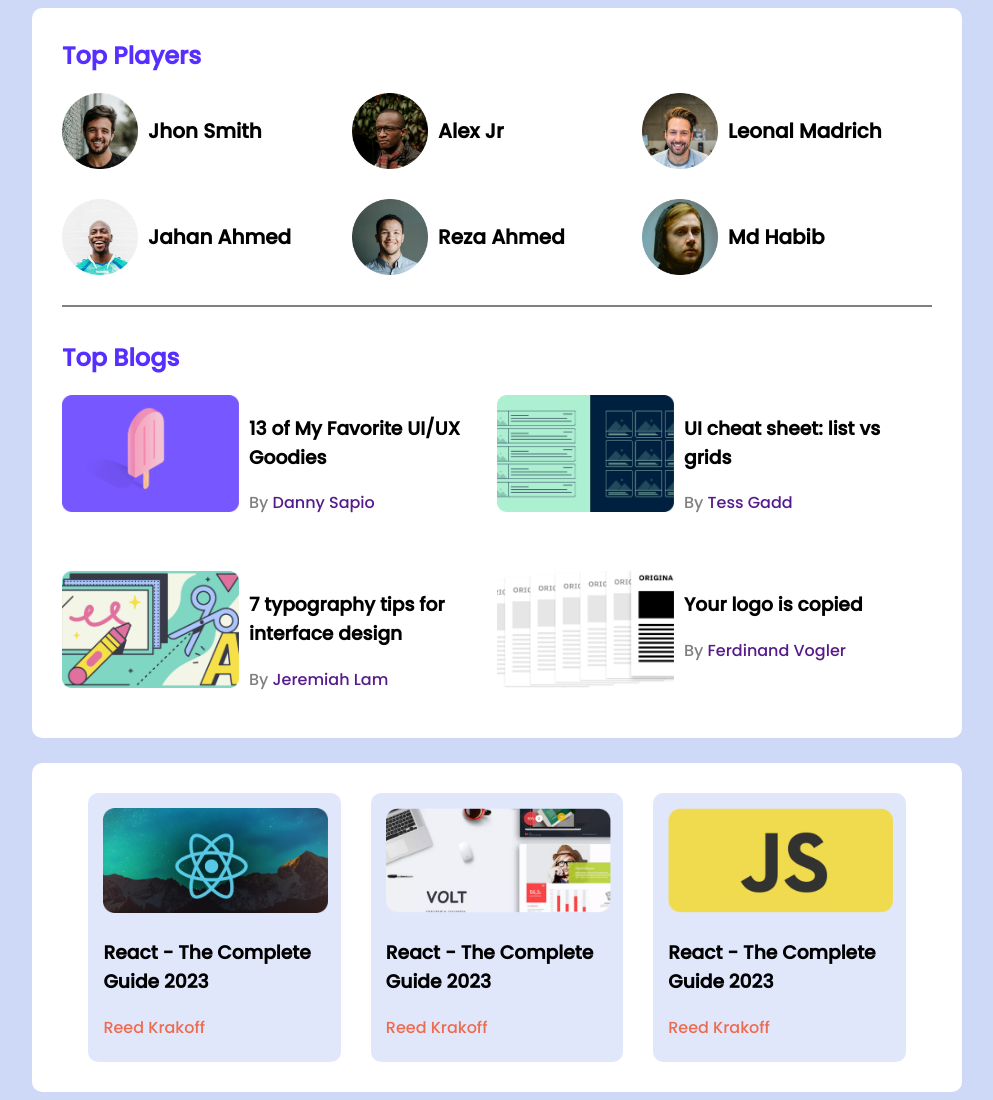
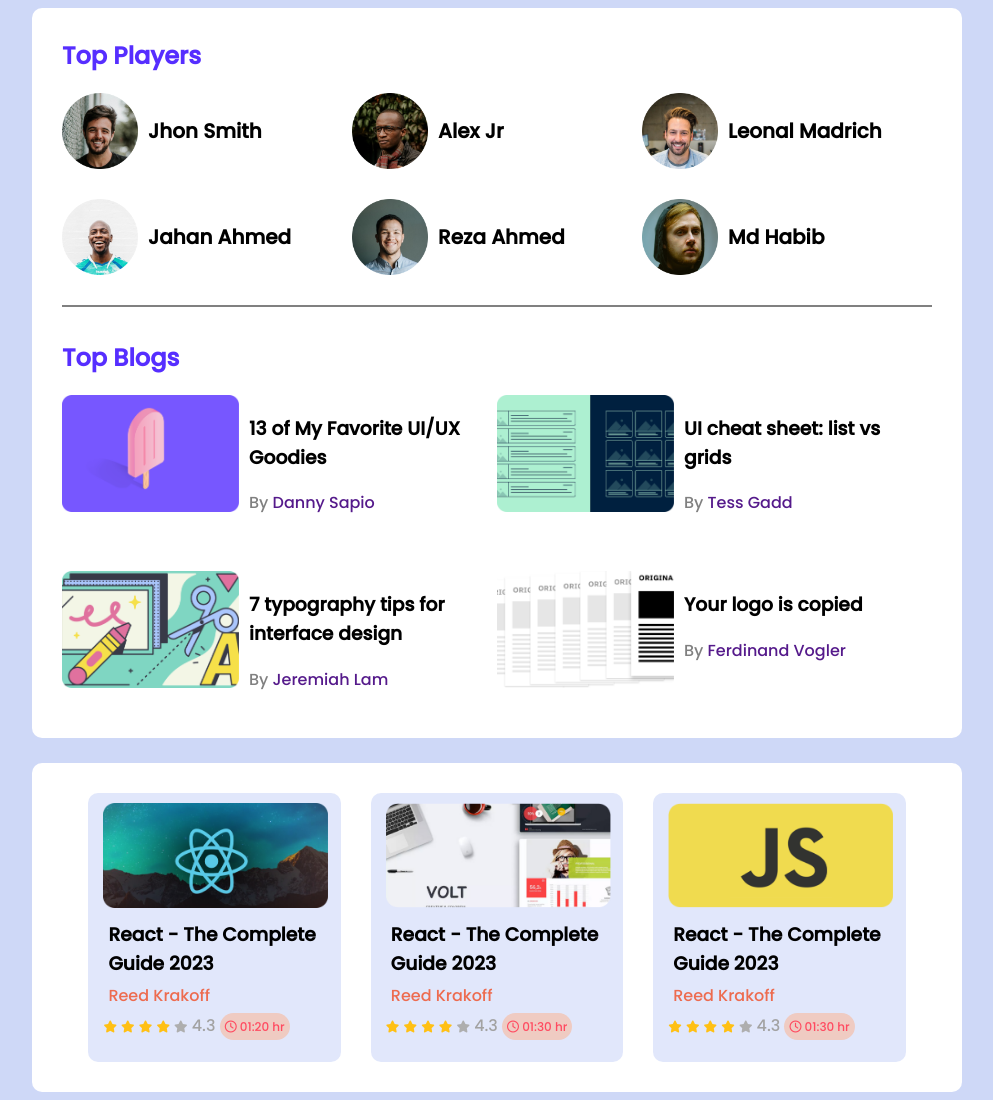
Before and after one commit to hrhabib07/leader-boad-css3, a plain HTML site: page index.html in a window 1280 px wide. Shown: the whole page, without its empty margins (143-1136 px from the left). Drawn offline with Linux system fonts and the light colour scheme.

Commit message:
font awesome added

```diff
--- a/index.html
+++ b/index.html
@@ -7,6 +7,7 @@
     <meta name="viewport" content="width=device-width, initial-scale=1.0">
     <title>Leader-board</title>
     <link rel="stylesheet" href="style/style.css">
+    <script src="https://kit.fontawesome.com/8d5de4636b.js" crossorigin="anonymous"></script>
 </head>
 
 
@@ -107,6 +108,22 @@
                             <h3>React - The Complete Guide 2023</h3>
                             <p class="course-author">Reed Krakoff</p>
                         </div>
+                        <div>
+                            <span>
+                                <i class="fa-solid fa-star filled"></i>
+                                <i class="fa-solid fa-star filled"></i>
+                                <i class="fa-solid fa-star filled"></i>
+                                <i class="fa-solid fa-star filled"></i>
+                                <i class="fa-solid fa-star empty"></i>
+                            </span>
+                            <span class="rating">
+                                4.3
+                            </span>
+                            <span class="course-duration">
+                                <i class="fa-regular fa-clock"></i>
+                                01:20 hr
+                            </span>
+                        </div>
                     </div>
                 </div>
                 <div class="course">
@@ -118,6 +135,22 @@
                             <h3>React - The Complete Guide 2023</h3>
                             <p class="course-author">Reed Krakoff</p>
                         </div>
+                        <div>
+                            <span>
+                                <i class="fa-solid fa-star filled"></i>
+                                <i class="fa-solid fa-star filled"></i>
+                                <i class="fa-solid fa-star filled"></i>
+                                <i class="fa-solid fa-star filled"></i>
+                                <i class="fa-solid fa-star empty"></i>
+                            </span>
+                            <span class="rating">
+                                4.3
+                            </span>
+                            <span class="course-duration">
+                                <i class="fa-regular fa-clock"></i>
+                                01:30 hr
+                            </span>
+                        </div>
                     </div>
                 </div>
                 <div class="course">
@@ -128,6 +161,22 @@
                         <div class="course-info">
                             <h3>React - The Complete Guide 2023</h3>
                             <p class="course-author">Reed Krakoff</p>
+                            <div>
+                                <span>
+                                    <i class="fa-solid fa-star filled"></i>
+                                    <i class="fa-solid fa-star filled"></i>
+                                    <i class="fa-solid fa-star filled"></i>
+                                    <i class="fa-solid fa-star filled"></i>
+                                    <i class="fa-solid fa-star empty"></i>
+                                </span>
+                                <span class="rating">
+                                    4.3
+                                </span>
+                                <span class="course-duration">
+                                    <i class="fa-regular fa-clock"></i>
+                                    01:30 hr
+                                </span>
+                            </div>
                         </div>
                     </div>
                 </div>
--- a/style/style.css
+++ b/style/style.css
@@ -90,14 +90,39 @@
 }
 .course-container {
   margin-left: 15px;
-  margin-top: 15px;
+  margin-top: 10px;
 }
 
 .course-author {
   color: #ed6b4f;
 }
-
+.course-info h3 {
+  margin: 5px;
+}
+.course-info p {
+  margin: 5px;
+}
 .course-thumbnail img {
   height: 105px;
   width: 225px;
 }
+.fa-star {
+  font-size: 12px;
+}
+
+.fa-star.filled {
+  color: #ffc014;
+}
+.fa-star.empty {
+  color: #aeaeae;
+}
+.rating {
+  color: #a2a2a2;
+}
+.course-duration {
+  background-color: #efcbc2;
+  padding: 5px;
+  color: #ff4a60;
+  border-radius: 15px;
+  font-size: 12px;
+}
```
